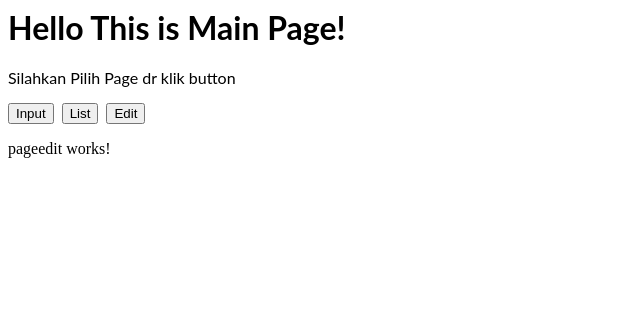
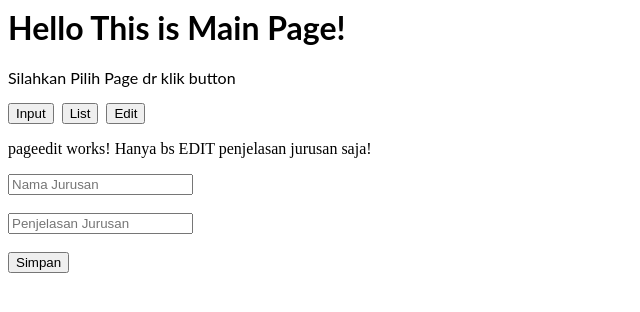
Before and after one commit to cynthia135github/angularLatPage-C14180135, an Angular app: page /pageedit in a window 1280 px wide. Shown: the top 312 px of the page, without its empty margins (0-640 px from the left). Built offline with nearby package versions, Linux system fonts and the light colour scheme.

Commit message:
Coba menyimpan data input

```diff
--- a/src/app/app.component.ts
+++ b/src/app/app.component.ts
@@ -22,9 +22,10 @@ export class AppComponent  {
     this.router.navigate(['/pagelist']);
   }
 
-  savearr(nm,p)
+  savearr(a,b)
   {
-
+    this.nmjurusan.push(a);
+    this.pnjlsan.push(b);
 
   }
 }
--- a/src/app/pageedit/pageedit.component.html
+++ b/src/app/pageedit/pageedit.component.html
@@ -1,3 +1,8 @@
 <p>
-pageedit works!
+pageedit works! Hanya bs EDIT penjelasan jurusan saja!
 </p>
+
+<input [(ngModel)]=a type="text" placeholder="Nama Jurusan" readonly><br><br>
+<input [(ngModel)]=b type="text" placeholder="Penjelasan Jurusan">
+<br><br>
+<button (click)="Simpan()">Simpan</button>&nbsp;
--- a/src/app/pageinput/pageinput.component.html
+++ b/src/app/pageinput/pageinput.component.html
@@ -6,4 +6,4 @@ pageinput works!
 <input [(ngModel)]=a type="text" placeholder="Nama Jurusan"><br><br>
 <input [(ngModel)]=b type="text" placeholder="Penjelasan Jurusan">
 <br><br>
-<button (click)="Simpan()">Simpan</button>&nbsp;
+<button (click)="savearr(a,b)">Simpan</button>&nbsp;
--- a/src/app/pageinput/pageinput.component.ts
+++ b/src/app/pageinput/pageinput.component.ts
@@ -9,14 +9,13 @@ import { ActivatedRoute } from '@angular/router';
 export class PageinputComponent implements OnInit {
 
  constructor(private route : ActivatedRoute) { }
-  nm = "";
-  penjelasan = "";
+
   ngOnInit() {
   }
 
-  Simpan(a,b){
-    this.nm = a;
-    this.penjelasan = b;
-  }
+  //Simpan(a,b){
+  //  this.nm = a;
+  //  this.penjelasan = b;
+  //}
 
 }
--- a/src/app/pagelist/pagelist.component.html
+++ b/src/app/pagelist/pagelist.component.html
@@ -1,3 +1,11 @@
 <p>
 pagelist works!
 </p>
+
+<div *ngFor="let cetak of nmjurusan">
+    {{cetak}}
+</div>
+
+<div *ngFor="let pj of pnjlsan">
+    {{pj}}
+</div>
```
